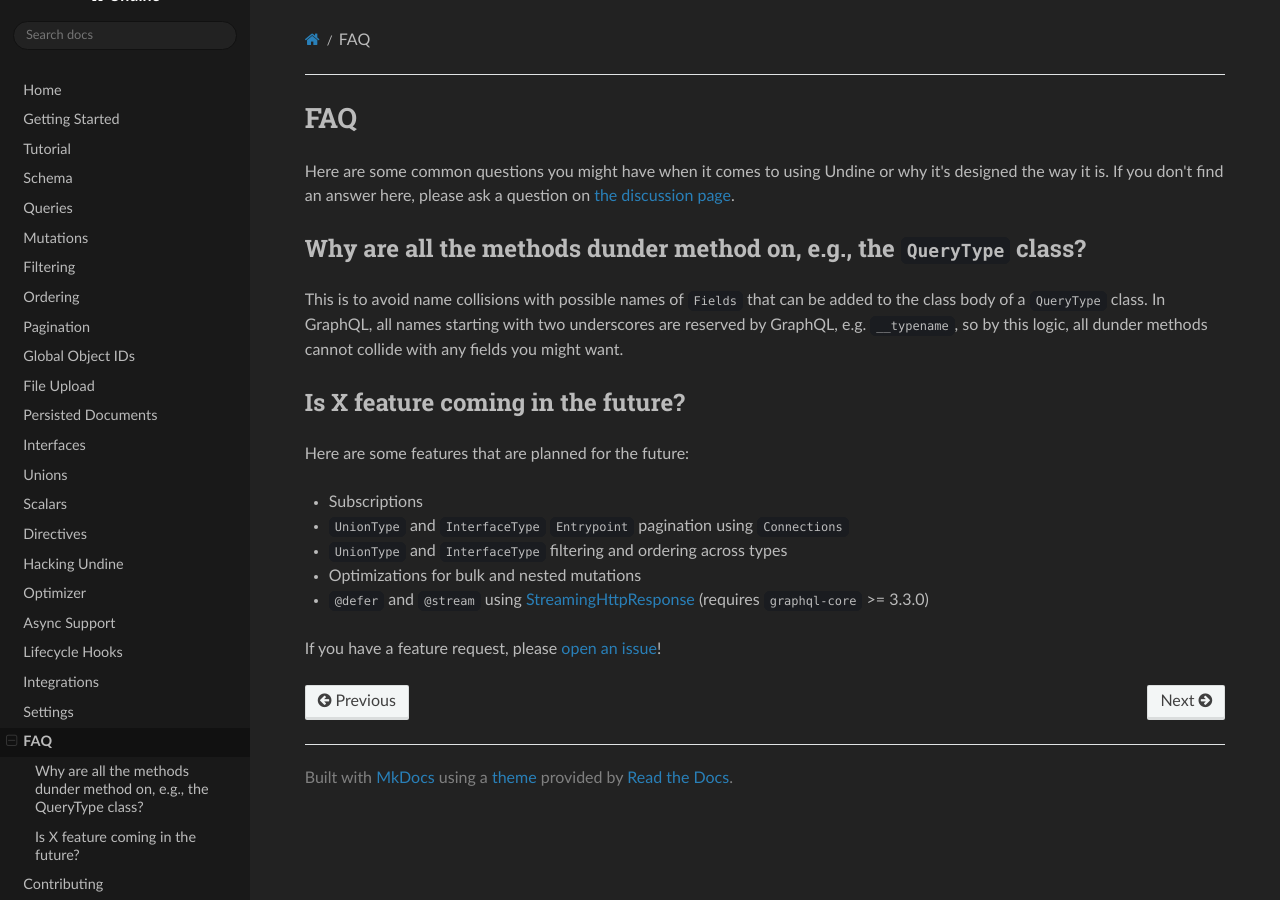
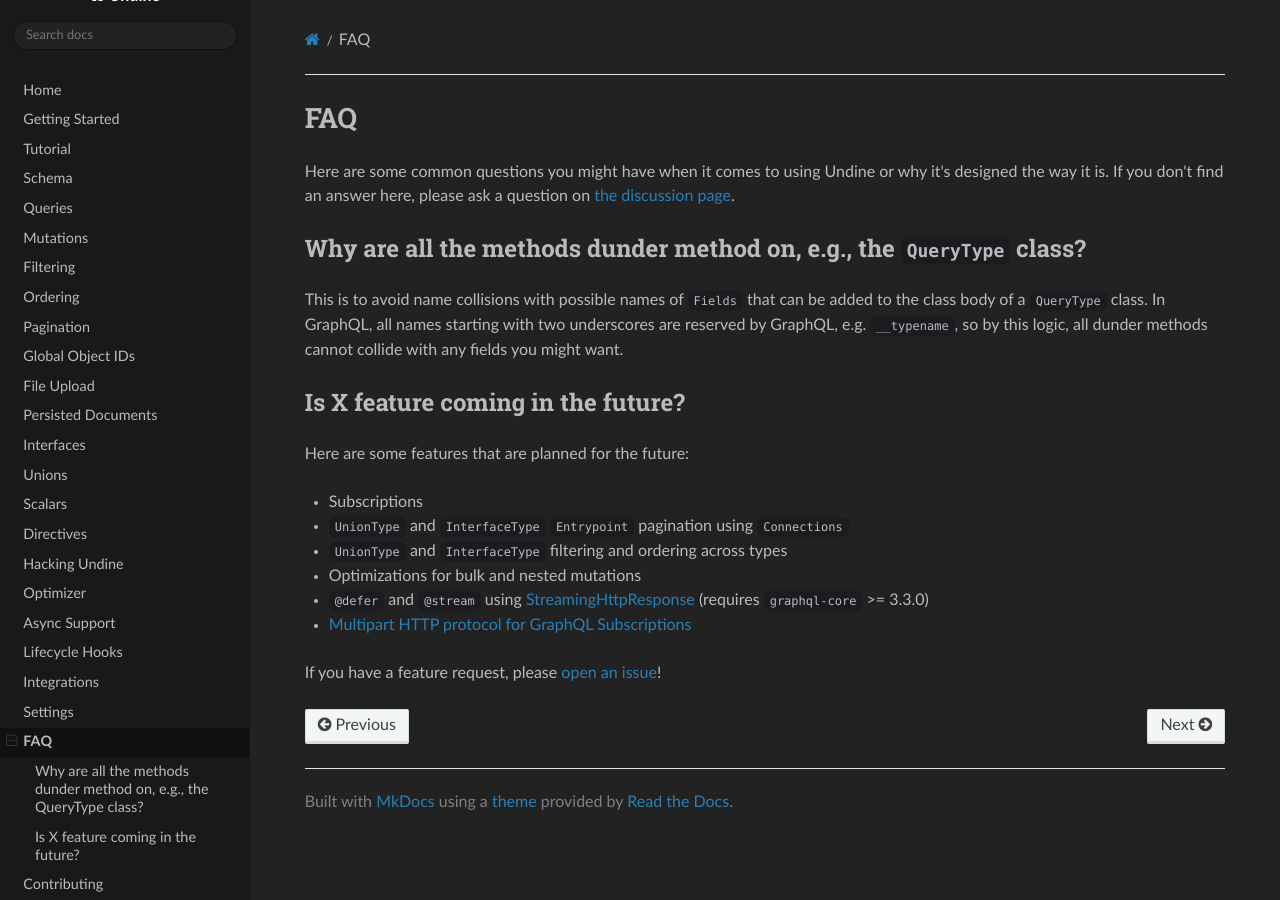
Before and after one commit to MrThearMan/undine, an MkDocs documentation site: the page built from docs/faq.md, in a window 1280 px wide. Built offline with MkDocs 1.6.1, drawn with Linux system fonts in a browser that asks for light colours.

Commit message:
Add Multipart HTTP protocol for GraphQL Subscriptions to TODO

```diff
--- a/docs/faq.md
+++ b/docs/faq.md
@@ -20,7 +20,9 @@ Here are some features that are planned for the future:
 - `UnionType` and `InterfaceType` filtering and ordering across types
 - Optimizations for bulk and nested mutations
 - `@defer` and `@stream` using [StreamingHttpResponse]{:target="_blank"} (requires `graphql-core` >= 3.3.0)
+- [Multipart HTTP protocol for GraphQL Subscriptions]{:target="_blank"}
 
 [StreamingHttpResponse]: https://docs.djangoproject.com/en/stable/ref/request-response/#django.http.StreamingHttpResponse
+[Multipart HTTP protocol for GraphQL Subscriptions]: https://www.apollographql.com/docs/graphos/routing/operations/subscriptions/multipart-protocol
 
 If you have a feature request, please [open an issue](contributing.md#i-have-a-feature-request)!
```
